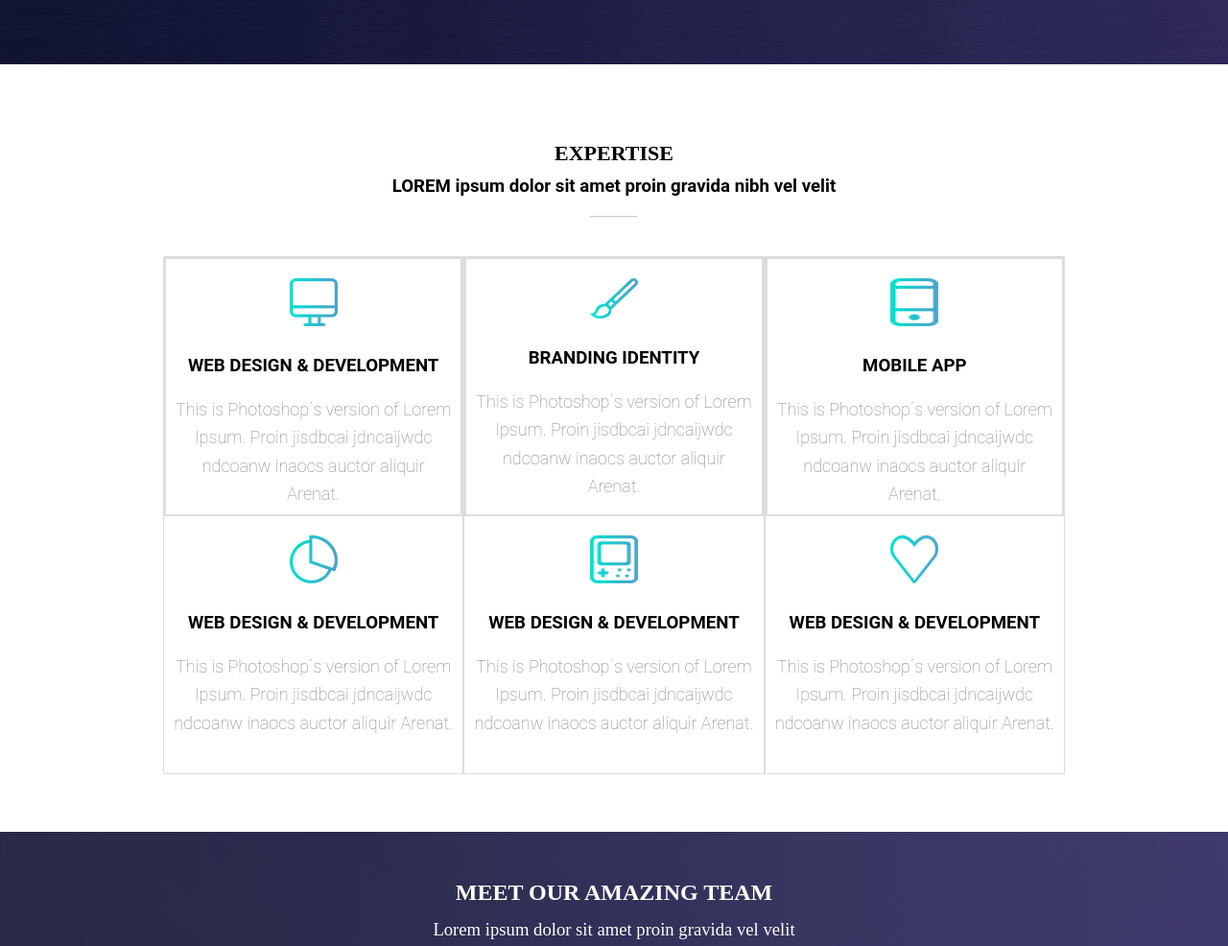
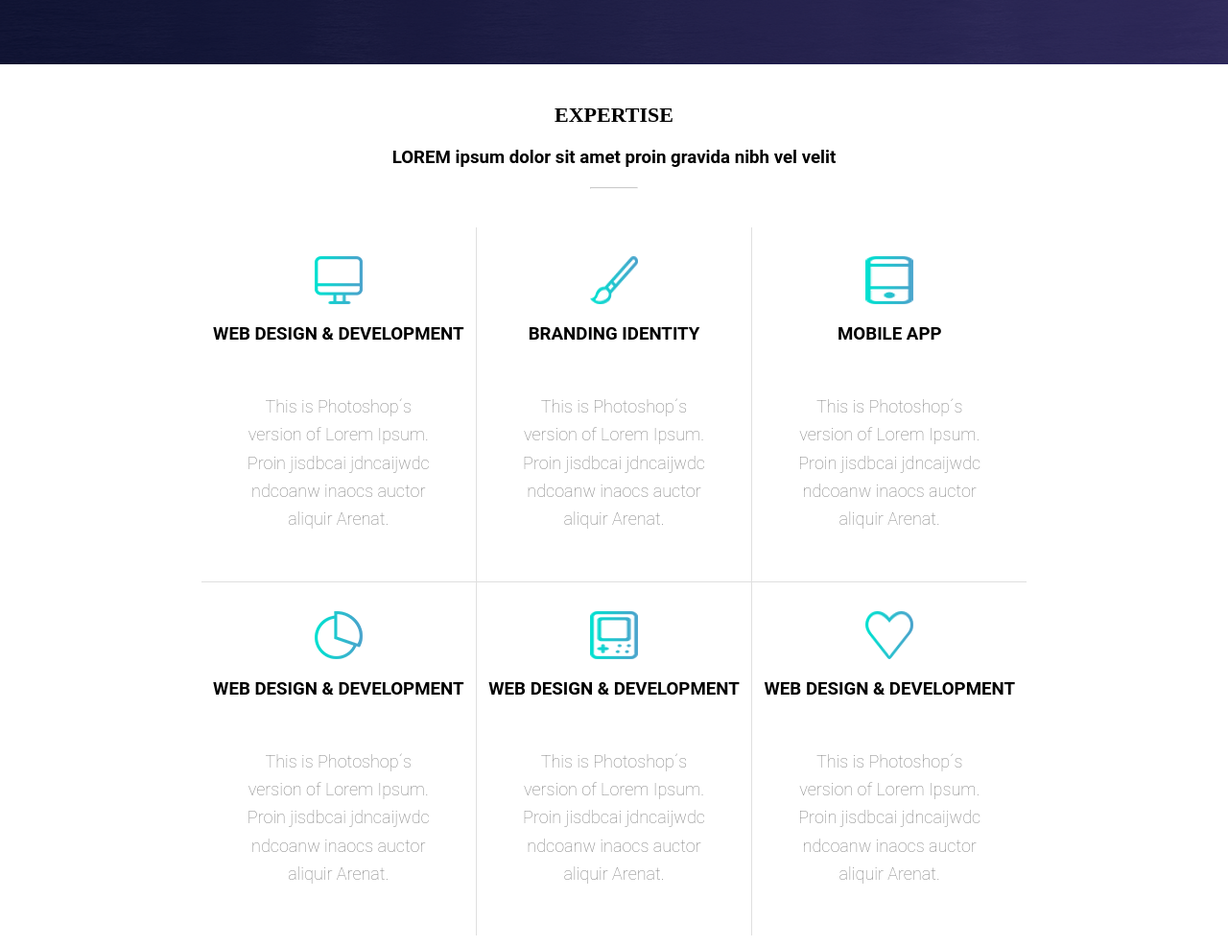
Before and after one commit to Licceeee/photoshop_exercise, a plain HTML site: page index.html in a window 1280 px wide. Shown: the part 520-1506 px from the top of the page at 96% size. Drawn offline with Linux system fonts and the light colour scheme.

Commit message:
sec5 adjusted

```diff
--- a/index.html
+++ b/index.html
@@ -69,11 +69,11 @@
               </div>
             </div>
           </div>
-          <div class="xmiddle">
-            <div class="xchild">
+          <div class="xmiddle border-bottom">
+            <div class="xchild border-right">
               <img class="xpic" src="src/img/png/screen.png" width="50" height="50" alt="screen">
               <h2 class="pp2">WEB DESIGN & DEVELOPMENT</h2>
-              <p>This is Photoshop´s version of Lorem Ipsum.
+              <p class="exp">This is Photoshop´s version of Lorem Ipsum.
                 Proin jisdbcai jdncaijwdc ndcoanw inaocs
                 auctor aliquir Arenat.
               </p>
@@ -81,15 +81,15 @@
             <div class="xchild">
               <img class="xpic" src="src/img/png/pen.png" width="50" height="50" alt="screen">
               <h2 class="pp2">BRANDING IDENTITY</h2>
-              <p>This is Photoshop´s version of Lorem Ipsum.
+              <p class="exp">This is Photoshop´s version of Lorem Ipsum.
                 Proin jisdbcai jdncaijwdc ndcoanw inaocs
                 auctor aliquir Arenat.
               </p>
             </div>
-            <div class="xchild">
+            <div class="xchild border-left">
               <img class="xpic" src="src/img/png/mobile.png" width="50" height="50" alt="screen">
               <h2 class="pp2">MOBILE APP</h2>
-              <p>This is Photoshop´s version of Lorem Ipsum.
+              <p class="exp">This is Photoshop´s version of Lorem Ipsum.
                 Proin jisdbcai jdncaijwdc ndcoanw inaocs
                 auctor aliquir Arenat.
               </p>
@@ -97,26 +97,26 @@
 
           </div>
           <div class="bottom1">
-            <div class="xkind">
+            <div class="xchild border-right">
               <img class="xpic" src="src/img/png/graph.png" width="50" height="50" alt="screen">
               <h2 class="pp2">WEB DESIGN & DEVELOPMENT</h2>
-              <p>This is Photoshop´s version of Lorem Ipsum.
+              <p class="exp">This is Photoshop´s version of Lorem Ipsum.
                 Proin jisdbcai jdncaijwdc ndcoanw inaocs
                 auctor aliquir Arenat.
               </p>
             </div>
-            <div class="xkind">
+            <div class="xchild">
               <img class="xpic" src="src/img/png/gameboy.png" width="50" height="50" alt="screen">
               <h2 class="pp2">WEB DESIGN & DEVELOPMENT</h2>
-              <p>This is Photoshop´s version of Lorem Ipsum.
+              <p class="exp">This is Photoshop´s version of Lorem Ipsum.
                 Proin jisdbcai jdncaijwdc ndcoanw inaocs
                 auctor aliquir Arenat.
               </p>
             </div>
-            <div class="xkind">
+            <div class="xchild border-left">
               <img class="xpic" src="src/img/png/heart.png" width="50" height="50" alt="screen">
               <h2 class="pp2">WEB DESIGN & DEVELOPMENT</h2>
-              <p>This is Photoshop´s version of Lorem Ipsum.
+              <p class="exp">This is Photoshop´s version of Lorem Ipsum.
                 Proin jisdbcai jdncaijwdc ndcoanw inaocs
                 auctor aliquir Arenat.
               </p>
--- a/src/css/style.css
+++ b/src/css/style.css
@@ -46,7 +46,8 @@ Section 4 - MIT Flexbox*/
     justify-content: center;
     align-items: center;
     width: 82%;
-    height: 800px;
+    /* height: 800px; */
+    margin-bottom: 60px;
 }
 
 .h1-5 {
@@ -65,8 +66,10 @@ Section 4 - MIT Flexbox*/
 .xcolumn {
     display: flex;
     flex-direction: column;
-    max-width: 940px;
+    max-width: 82%;
 }
+
+
 
 .xtop {
     display: flex;
@@ -87,10 +90,15 @@ Section 4 - MIT Flexbox*/
 
 .xmiddle {
     display: flex;
+    justify-content: space-between;
 }
 
 .xbottom1 {
     display: flex;
+}
+
+.exp {
+    padding: 30px;
 }
 
 .xchild {
@@ -98,10 +106,10 @@ Section 4 - MIT Flexbox*/
     flex-direction: column;
     font-family: Arial, Helvetica, sans-serif;
     color: gainsboro;
-    border-bottom: 1px;
-    border-style: solid;
+    /* border-bottom: 1px;
+    border-style: solid; */
     background-color: white;
-    height: 270px;
+    /* height: 270px; */
     width: 3120px;
     padding: 10px;
     margin-top: 0 px;
@@ -110,7 +118,20 @@ Section 4 - MIT Flexbox*/
     margin-right: 0 px;
 }
 
-.xkind {
+
+.border-bottom {
+    border-bottom: 1px solid rgb(223, 223, 223);
+}
+
+.border-right {
+    border-right: 1px solid rgb(223, 223, 223);
+}
+
+.border-left {
+    border-left: 1px solid rgb(223, 223, 223);
+}
+
+/* .xkind {
     display: flex;
     flex-direction: column;
     font-family: Arial, Helvetica, sans-serif;
@@ -125,14 +146,14 @@ Section 4 - MIT Flexbox*/
     margin-bottom: 0;
     margin-left: 0 px;
     margin-right: 0 px;
-}
+} */
 
 .xpic {
     display: flex;
     align-self: center;
-    margin-bottom: 20px;
-    margin-top: 10px;
-    ;
+    margin-top: 20px;
+
+    max-height: 50px;
 }
 
 p {
@@ -291,7 +312,7 @@ p {
     color: black;
     font-weight: bold;
     font-size: 22px;
-    margin-top: 20px;
+    margin-top: 40px;
     text-align: center;
     font-family: 'Playfair Display', serif;
 }
@@ -301,7 +322,7 @@ p {
     text-align: center;
     font-family: 'Roboto', sans-serif;
     margin-bottom: 10px;
-    margin-top: 10px;
+    margin-top: 20px;
     font-size: 14pt;
     margin-bottom: 10px;
 }
```
